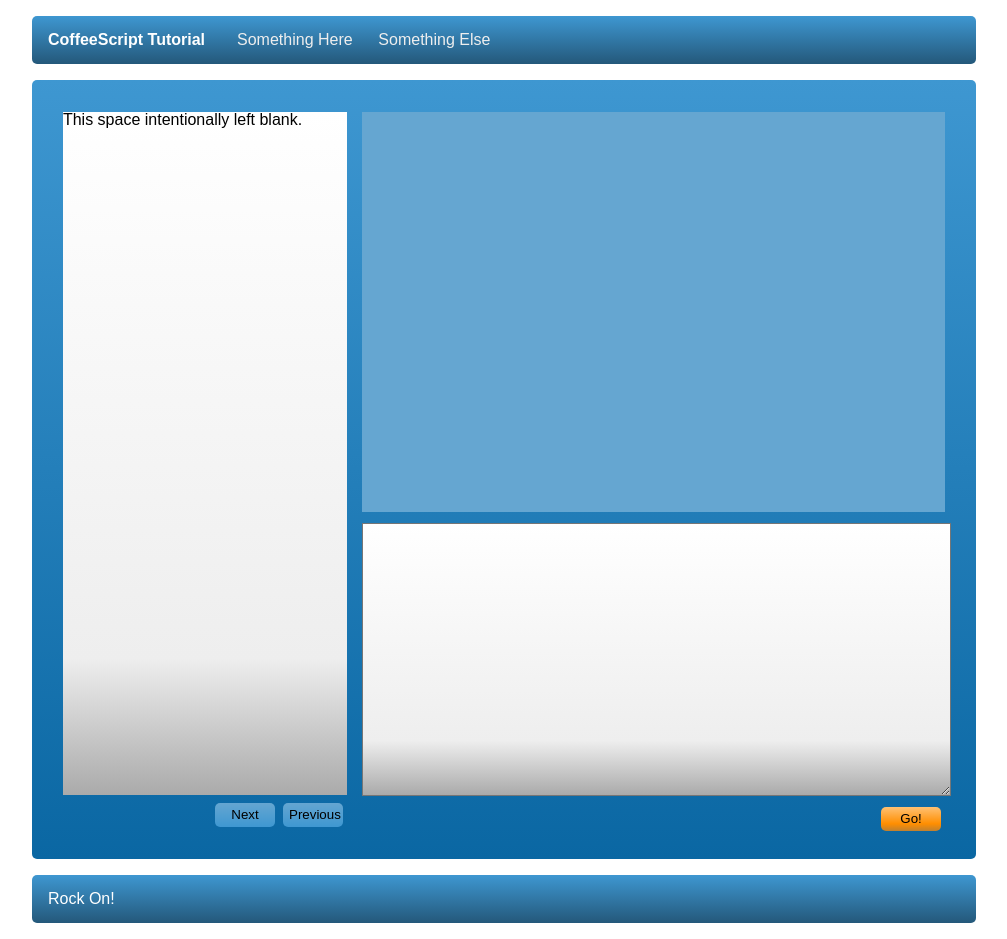
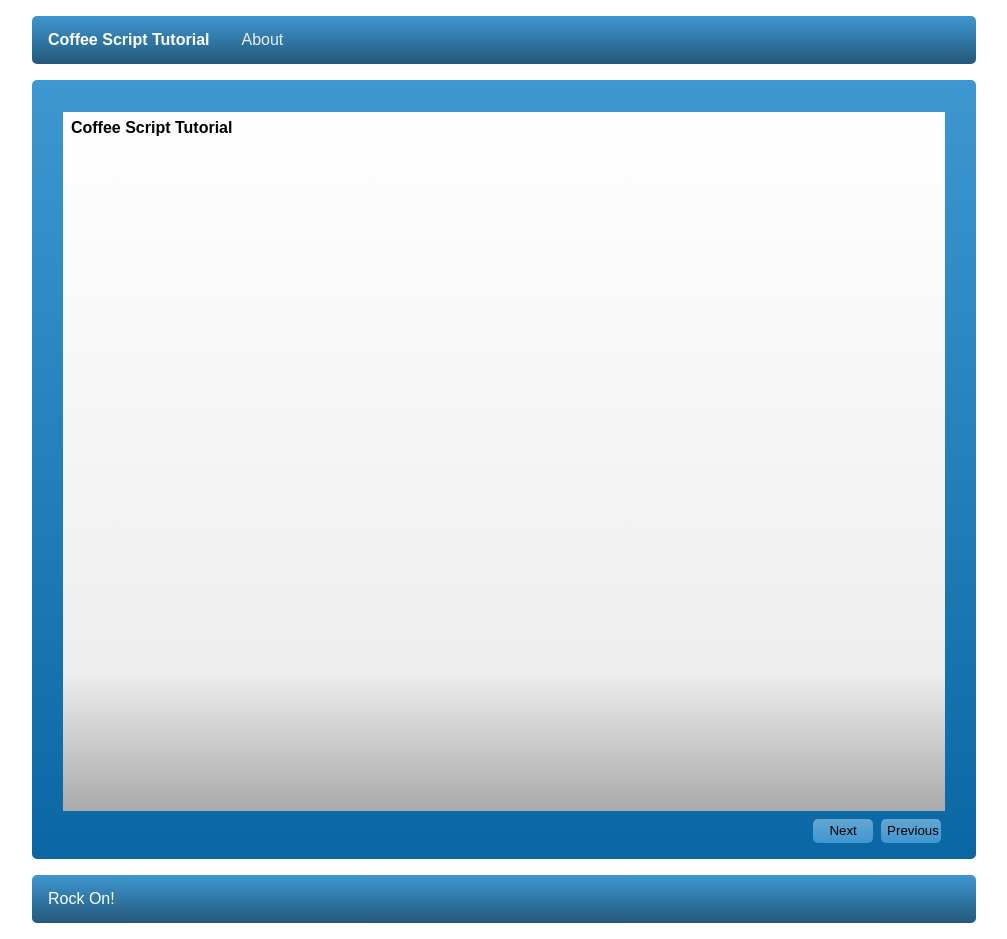
Before and after one commit to erochest/coffee-tutorial, a plain HTML site: page index.html in a window 1280 px wide. Shown: the whole page, without its empty margins (136-1143 px from the left). Drawn offline with nearby package versions, Linux system fonts and the light colour scheme; a web font is replaced by a local one.

Commit message:
Lots of changes. Full screen pages and welcome text and the reader.

```diff
--- a/index.html
+++ b/index.html
@@ -30,19 +30,22 @@
     <h1>CoffeeScript Tutorial</h1>
     <nav id="topmenu" class="menu">
       <ul>
-        <li><a href="#">Something Here</a></li>
-        <li><a href="#">Something Else</a></li>
       </ul>
       <fieldset role='mobile'>
         <select>
-          <option><a href='#'>Something Here</a></option>
-          <option><a href='#'>Something Else</a></option>
         </select>
       </fieldset>
     </nav>
   </header>
 
   <div id="main" role="main">
+    <div id='fullcontent'>
+      <div></div>
+      <nav>
+        <button id='btnfullprev'>Previous</button>
+        <button id='btnfullnext'>Next</button>
+      </nav>
+    </div>
     <div id='contentbar'>
       <div id="content" class="content">
         <p>This space intentionally left blank.</p>
@@ -75,6 +78,7 @@
 <!-- scripts concatenated and minified via ant build script-->
 <script src="js/plugins.js"></script>
 <script src="js/reader.js"></script>
+<script src="js/docs/tutorial.js"></script>
 <script src="js/script.js"></script>
 <!-- end scripts-->
 
--- /dev/null
+++ b/js/docs/tutorial.js
@@ -0,0 +1,16 @@
+(function() {
+
+  window.tutorial = {
+    title: "Coffee Script Tutorial",
+    version: "v0",
+    chapters: [
+      {
+        n: 0,
+        title: "About",
+        link: "docs/about.json"
+      }
+    ],
+    welcome: "<h1>Coffee Script Tutorial</h1>"
+  };
+
+}).call(this);
--- a/js/reader.js
+++ b/js/reader.js
@@ -1,5 +1,149 @@
 (function() {
+  var Reader;
 
+  Reader = (function() {
 
+    Reader.prototype.mobileWidth = 550;
+
+    function Reader() {
+      var nav;
+      log('Reader');
+      nav = $('nav#topmenu');
+      this.title = $('header h1');
+      this.navList = nav.find('ul');
+      this.navSelect = nav.find('select');
+      this.main = $('#main');
+      this.contentBar = $('#contentbar');
+      this.content = this.contentBar.find('#content');
+      this.full = this.main.find('#fullcontent');
+      this.repl = $('#repl');
+      this.toc = {};
+      this.status = $('footer #status');
+      this.n = -1;
+      this.full.hide();
+    }
+
+    Reader.prototype.loadToC = function(toc) {
+      var chapter, links;
+      log('loadToC', toc);
+      this.toc = toc;
+      this.title.html(toc.title);
+      links = (function() {
+        var _i, _len, _ref, _results;
+        _ref = toc.chapters;
+        _results = [];
+        for (_i = 0, _len = _ref.length; _i < _len; _i++) {
+          chapter = _ref[_i];
+          _results.push(this.chapterLink(chapter));
+        }
+        return _results;
+      }).call(this);
+      this.populateToC(links);
+      this.wireToCEvents();
+      if (toc.welcome != null) this.fullScreen(toc.welcome);
+      this.n = -1;
+      return this;
+    };
+
+    Reader.prototype.chapterLink = function(chapter) {
+      return ["<a>" + chapter.title + "</a>", chapter];
+    };
+
+    Reader.prototype.populateToC = function(links) {
+      var a, i, options;
+      log('populateToC', links);
+      this.navList.html(((function() {
+        var _i, _len, _results;
+        _results = [];
+        for (_i = 0, _len = links.length; _i < _len; _i++) {
+          a = links[_i];
+          _results.push("<li>" + a[0] + "</li>");
+        }
+        return _results;
+      })()).join(''));
+      options = (function() {
+        var _len, _results;
+        _results = [];
+        for (i = 0, _len = links.length; i < _len; i++) {
+          a = links[i];
+          _results.push("<option value='" + i + "'>" + a[1].title + "</option>");
+        }
+        return _results;
+      })();
+      options.unshift("<option><em>Select</em></option>");
+      this.navSelect.html(options.join(''));
+      return this;
+    };
+
+    Reader.prototype.wireToCEvents = function() {
+      var chapters,
+        _this = this;
+      log('wireToCEvents');
+      chapters = this.toc.chapters;
+      this.navList.find('li a').map(function(i, el) {
+        return _this.toChapterEvent(el, chapters[i]);
+      });
+      this.navSelect.change(function(event) {
+        var chapter, i, val;
+        val = _this.navSelect.val();
+        i = parseInt(val);
+        chapter = chapters[i];
+        if (chapter != null) _this.toChapter(chapter);
+        return event.preventDefault();
+      });
+      return this;
+    };
+
+    Reader.prototype.toChapterEvent = function(element, chapter) {
+      var _this = this;
+      return $(element).click(function(event) {
+        _this.toChapter(chapter);
+        return event.preventDefault();
+      });
+    };
+
+    Reader.prototype.expandContent = function() {
+      var _this = this;
+      log('expandContent');
+      this.main.find('#repl').add('#contentbar').fadeOut('normal', function() {
+        return _this.main.find('#fullcontent').fadeIn();
+      });
+      return this;
+    };
+
+    Reader.prototype.retractContent = function() {
+      var _this = this;
+      log('retractContent');
+      this.main.find('#fullcontent').fadeOut('normal', function() {
+        return _this.main.find('#repl').add('#contentbar').fadeIn();
+      });
+      return this;
+    };
+
+    Reader.prototype.fullScreen = function(message) {
+      log('fullScreen', message);
+      this.expandContent();
+      this.full.find('div').first().html(message);
+      return this;
+    };
+
+    Reader.prototype.toChapter = function(chapter) {
+      log('toChapter', chapter);
+      this.n = chapter.n;
+      this.setStatus("" + chapter.title + " &mdash; " + this.n);
+      return this;
+    };
+
+    Reader.prototype.setStatus = function(message) {
+      log('setStatus', message);
+      this.status.html(message);
+      return this;
+    };
+
+    return Reader;
+
+  })();
+
+  window.Reader = Reader;
 
 }).call(this);
--- a/js/script.js
+++ b/js/script.js
@@ -1,7 +1,10 @@
 (function() {
 
   $(function() {
-    return alert("Hi-ya!");
+    var reader;
+    reader = new Reader();
+    reader.loadToC(window.tutorial);
+    return window.reader = reader;
   });
 
 }).call(this);
--- a/sass/screen.scss
+++ b/sass/screen.scss
@@ -108,6 +108,7 @@ nav#topmenu {
             a {
                 @include unstyled-link;
                 @include link-colors(#eee, #fff, #fff, #ddd, #fff);
+                cursor: pointer;
             }
         }
     }
@@ -133,6 +134,26 @@ nav#topmenu {
 
 #main {
     @include full;
+
+    #fullcontent {
+        @include columns(12);
+        @include omega;
+
+        background-color: transparent;
+
+        div {
+            @include background-image($light-gradient);
+            height: 500pt + $margin;
+            overflow: scroll;
+            padding: 0.5 * $margin;
+        }
+    }
+
+    nav {
+        @include clearfix;
+        background-color: transparent;
+    }
+
 }
 
 #contentbar {
@@ -149,22 +170,18 @@ nav#topmenu {
 
     #content {
         @include background-image($light-gradient);
-        width: 100%;
         height: 500pt + $margin;
         overflow: scroll;
-    }
-
-    nav {
-        @include clearfix;
+        padding: 0.5 * $margin;
     }
 }
 
 #repl {
+    @include omega;
+
     @media only screen and (max-width: 550px) {
         @include columns(12);
         @include alpha;
-        @include omega;
-
     }
     @media only screen and (min-width: 550px) {
         @include columns(8);
@@ -204,3 +221,8 @@ div#status {
     @include window();
     color: $text-light;
 }
+
+h1 {
+    font-size: bigger;
+    font-weight: bold;
+}
```
Also changed, not shown: css/screen.css, 3 other files.
